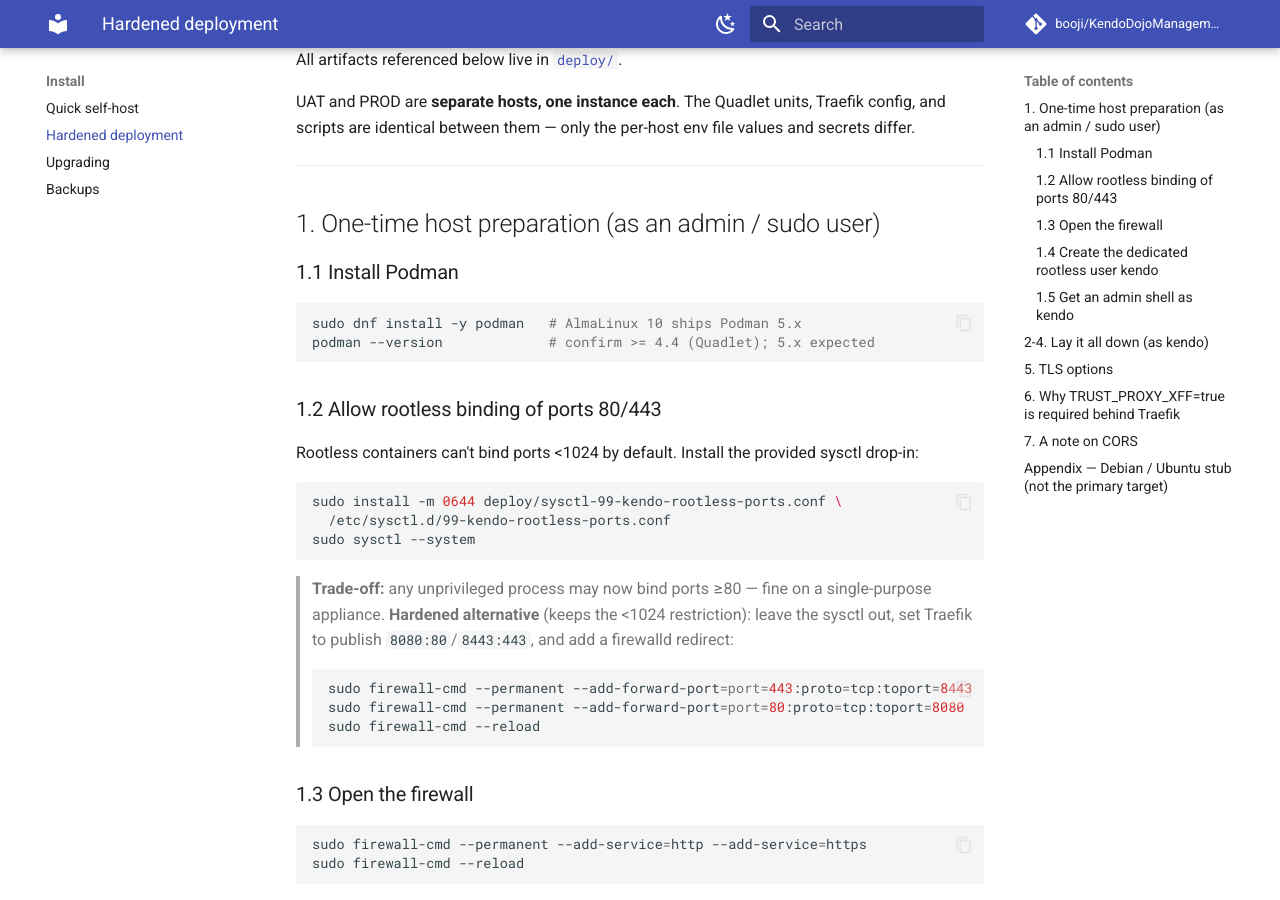
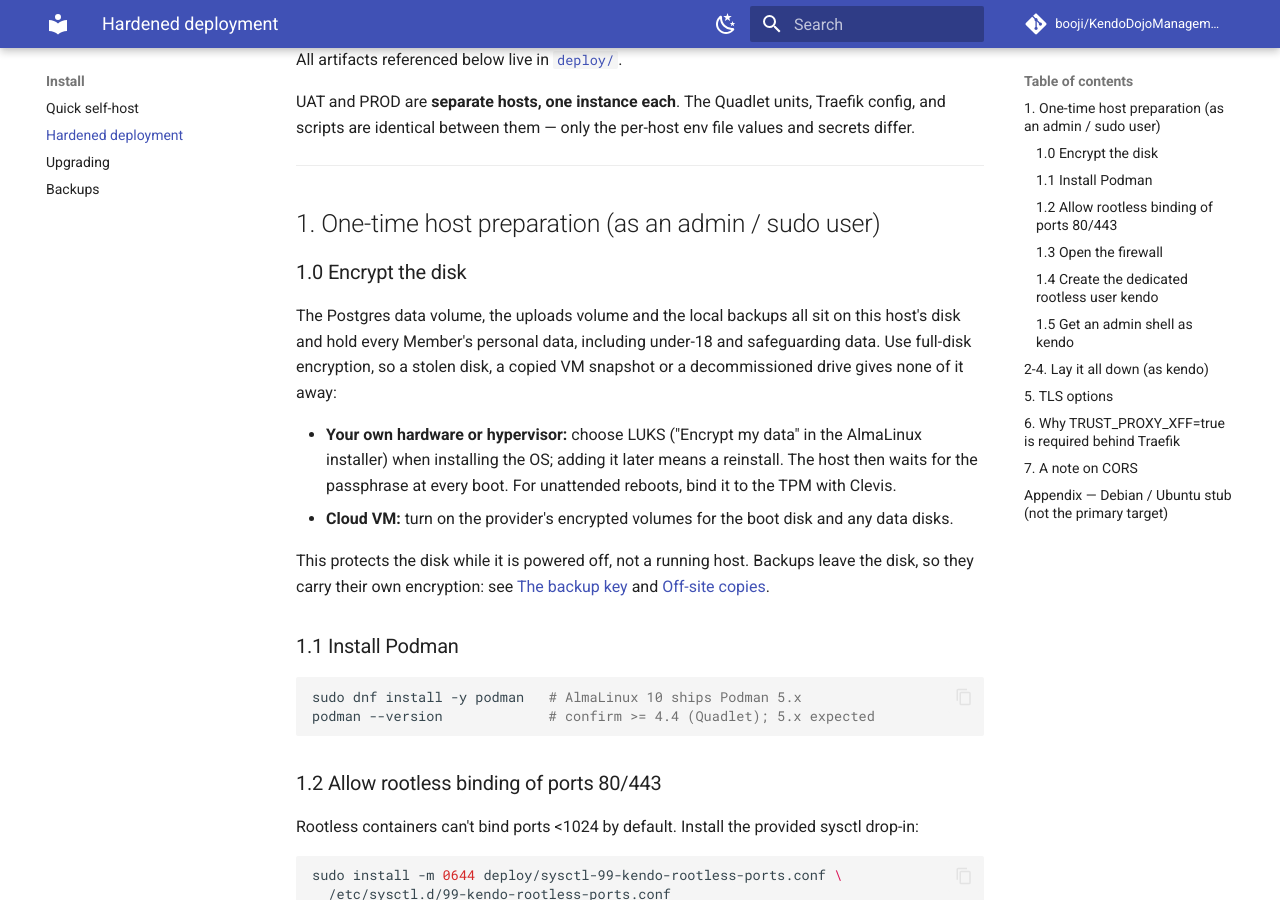
Before and after one commit to booji/KendoDojoManagement, an MkDocs documentation site: the page built from docs/deployment.md, in a window 1280 px wide and 900 px high, scrolled down 780 px. Built offline with MkDocs 1.6.1 and Material for MkDocs 9.7.7, drawn with Linux system fonts in a browser that asks for light colours; comment, search, counter and statistics services are not loaded; the version menu is left out.

Commit message:
docs(deployment): recommend full-disk encryption for the host (#465)
Postgres data, uploads and local backups hold Members' personal data at
rest. Recommend LUKS or cloud encrypted volumes in host preparation, and
link to the backup key and off-site docs for backup encryption.

Closes #465

```diff
--- a/docs/deployment.md
+++ b/docs/deployment.md
@@ -30,6 +30,15 @@ UAT and PROD are **separate hosts, one instance each**. The Quadlet units, Traef
 ---
 
 ## 1. One-time host preparation (as an admin / sudo user)
+
+### 1.0 Encrypt the disk
+
+The Postgres data volume, the uploads volume and the local backups all sit on this host's disk and hold every Member's personal data, including under-18 and safeguarding data. Use full-disk encryption, so a stolen disk, a copied VM snapshot or a decommissioned drive gives none of it away:
+
+- **Your own hardware or hypervisor:** choose LUKS ("Encrypt my data" in the AlmaLinux installer) when installing the OS; adding it later means a reinstall. The host then waits for the passphrase at every boot. For unattended reboots, bind it to the TPM with Clevis.
+- **Cloud VM:** turn on the provider's encrypted volumes for the boot disk and any data disks.
+
+This protects the disk while it is powered off, not a running host. Backups leave the disk, so they carry their own encryption: see [The backup key](install/backups.md#the-backup-key) and [Off-site copies](install/backups.md#off-site-copies-optional).
 
 ### 1.1 Install Podman
 
```
Also changed, not shown: docs/install/backups.md (+1 -1 lines).
